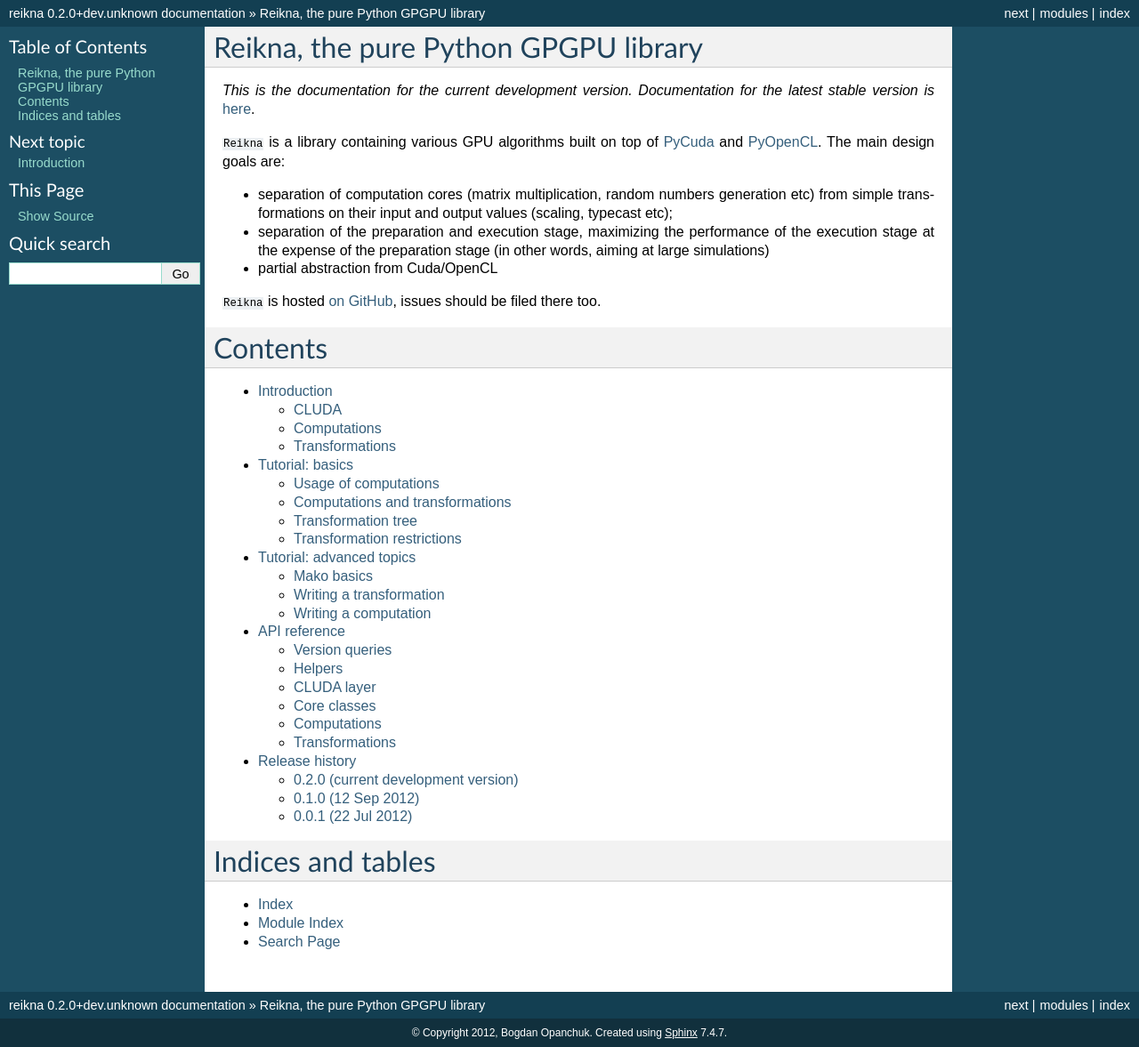
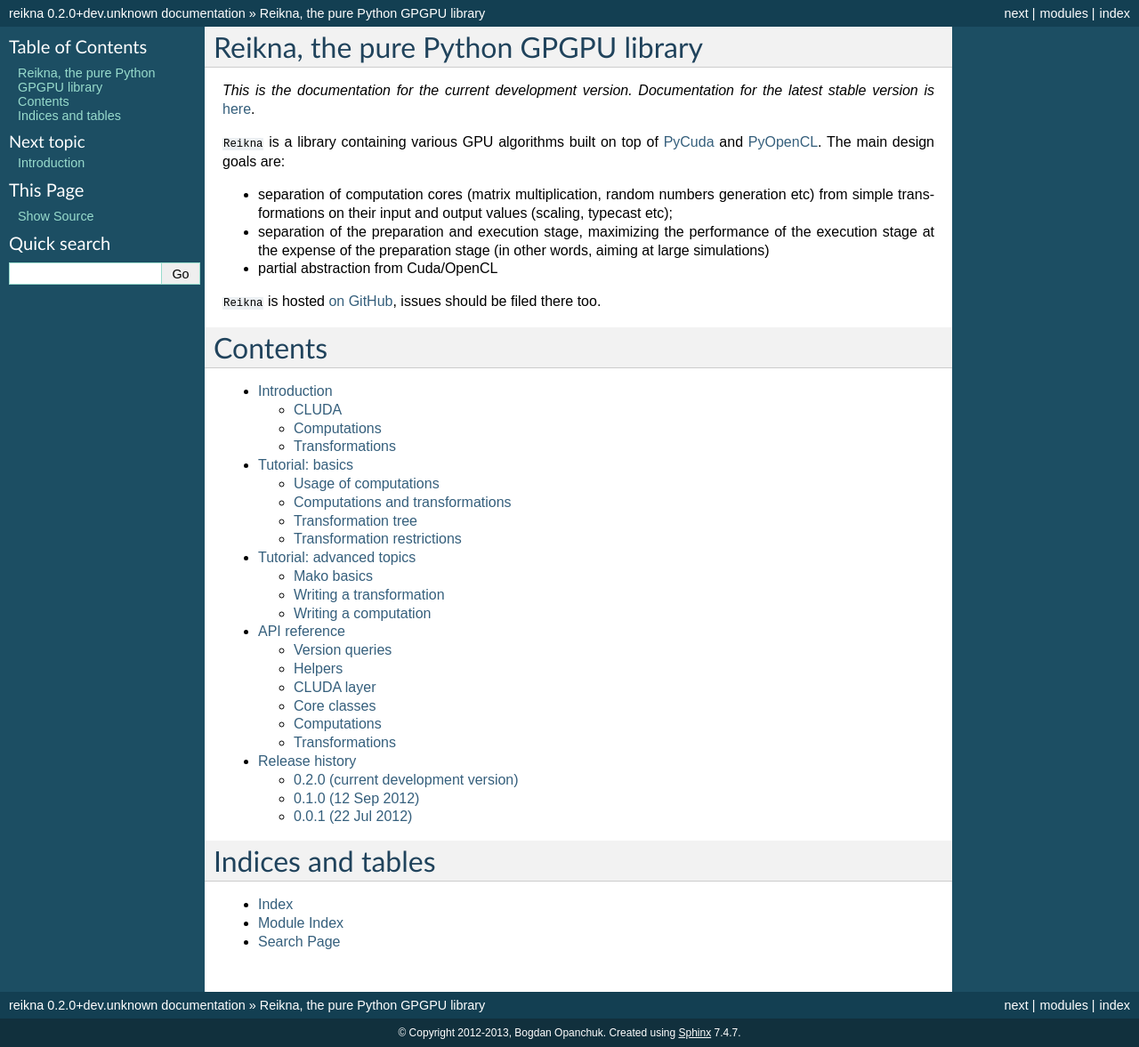
Before and after one commit to fjarri/reikna, a Sphinx documentation site: the page built from doc/source/index.rst, in a window 1280 px wide. Shown: the whole page at 89% size. Built offline with Sphinx 7.4.7, drawn with Linux system fonts in a browser that asks for light colours.

Commit message:
doc/conf.py: updated copyright message

```diff
--- a/doc/source/conf.py
+++ b/doc/source/conf.py
@@ -41,7 +41,7 @@ master_doc = 'index'
 
 # General information about the project.
 project = 'reikna'
-copyright = '2012, Bogdan Opanchuk'
+copyright = '2012-2013, Bogdan Opanchuk'
 
 # The version info for the project you're documenting, acts as replacement for
 # |version| and |release|, also used in various other places throughout the
```
